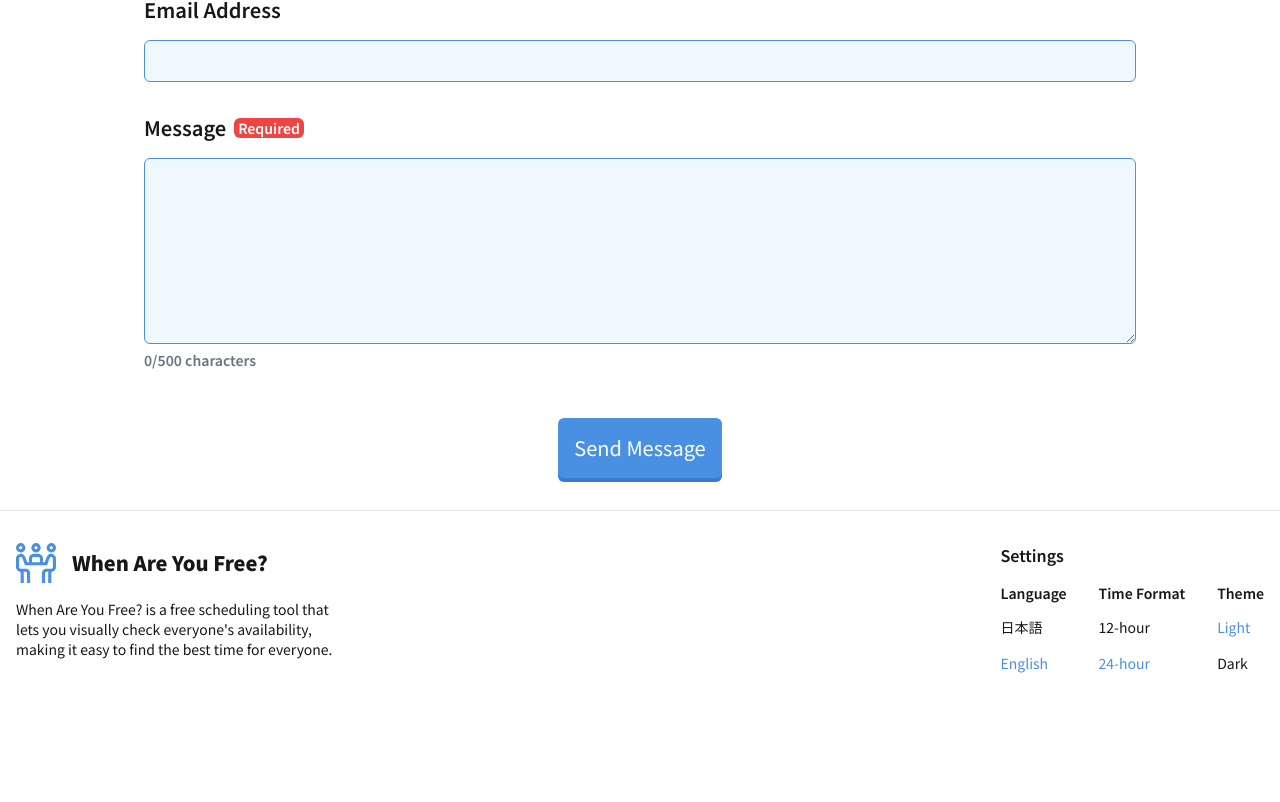
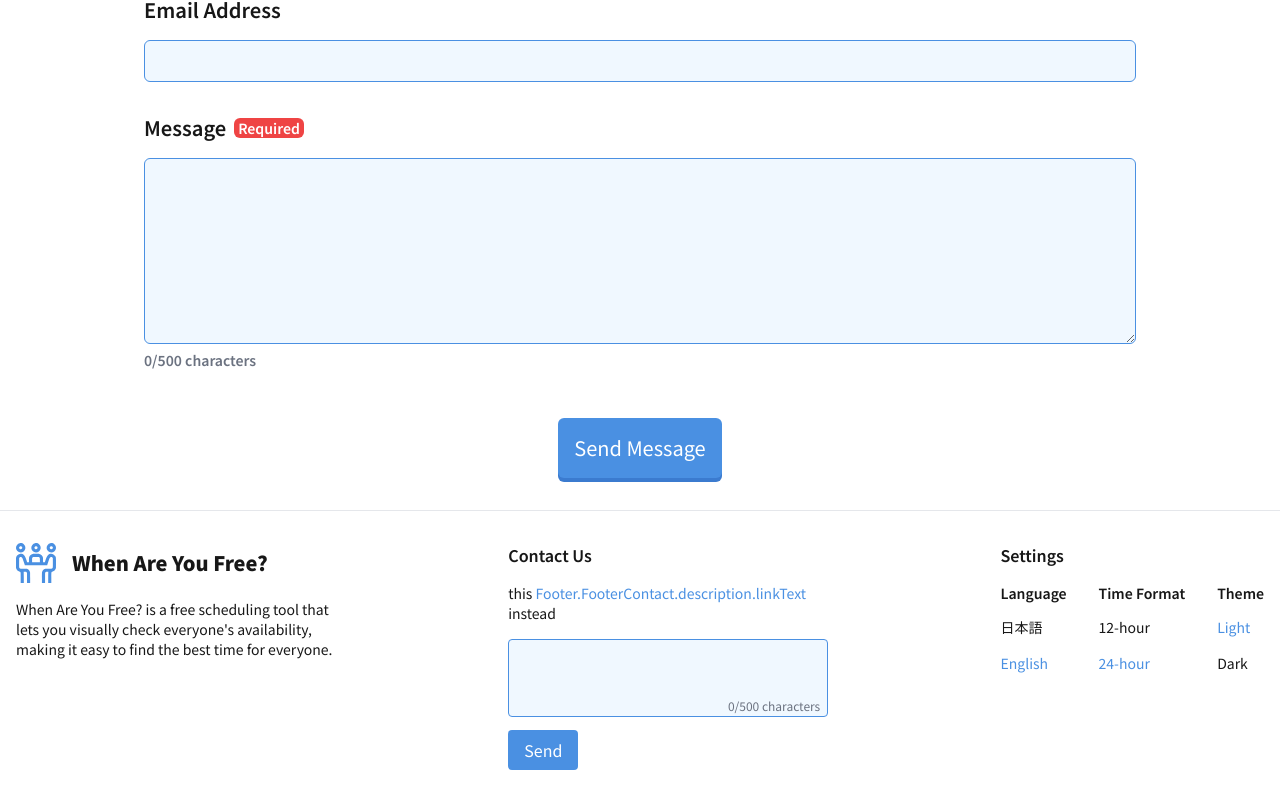
Before and after one commit to takumitoma/itsu-aiteru-scheduler, a Next.js app: page /en/contact in a window 1280 px wide. Shown: the part 474-1276 px from the top of the page. Before the commit the page ends 1181 px from the top, so only its background shows below. Built offline with nearby package versions, Linux system fonts and the light colour scheme.

Commit message:
feat: add FooterContact, contact section to Footer

```diff
--- a/messages/en.json
+++ b/messages/en.json
@@ -40,6 +40,30 @@
         "label": "Theme",
         "light": "Light",
         "dark": "Dark"
+      }
+    },
+    "FooterContact": {
+      "title": "Contact Us",
+      "description": {
+        "responseNote": "If you would like a response, use",
+        "linkPrefix": "this",
+        "linkSuffix": "instead"
+      },
+      "form": {
+        "message": {
+          "characterCount": "{current}/{limit} characters"
+        },
+        "submit": {
+          "button": "Send",
+          "sending": "Sending..."
+        },
+        "response": {
+          "success": "Thank you for your message. "
+        },
+        "errors": {
+          "required": "Please enter your message",
+          "maxLength": "Message cannot be longer than {limit} characters"
+        }
       }
     }
   },
--- a/messages/ja.json
+++ b/messages/ja.json
@@ -40,6 +40,30 @@
         "label": "テーマ",
         "light": "ライト",
         "dark": "ダーク"
+      }
+    },
+    "FooterContact": {
+      "title": "お問い合わせ",
+      "description": {
+        "linkPrefix": "返信をご希望の方は",
+        "linkText": "こちら",
+        "linkSuffix": "をご利用ください"
+      },
+      "form": {
+        "message": {
+          "characterCount": "{current}/{limit} 文字"
+        },
+        "submit": {
+          "button": "送信する",
+          "sending": "送信中..."
+        },
+        "response": {
+          "success": "お問い合わせを受け付けました。ありがとうございます。"
+        },
+        "errors": {
+          "required": "お問い合わせ内容が入力されていません",
+          "maxLength": "お問い合わせ内容は{limit}文字以下でご入力ください"
+        }
       }
     }
   },
--- a/src/components/Footer/Footer.tsx
+++ b/src/components/Footer/Footer.tsx
@@ -3,6 +3,7 @@
 import Image from 'next/image';
 import { useTranslations } from 'next-intl';
 import AppSettings from './AppSettings';
+import FooterContact from './FooterContact';
 
 export default function Footer() {
   const t = useTranslations('Footer');
@@ -23,6 +24,10 @@ export default function Footer() {
           <p className="text-sm">{t('description')}</p>
         </article>
 
+        <section className="w-full md:w-[320px]">
+          <FooterContact />
+        </section>
+
         <AppSettings />
       </div>
     </footer>
--- /dev/null
+++ b/src/components/Footer/FooterContact.tsx
@@ -0,0 +1,123 @@
+import { useRef } from 'react';
+import { Link } from '@/i18n/routing';
+import { useForm, SubmitHandler } from 'react-hook-form';
+import { useTranslations } from 'next-intl';
+import { z } from 'zod';
+import { zodResolver } from '@hookform/resolvers/zod';
+import { BsExclamationCircle } from 'react-icons/bs';
+
+const FORM_LIMIT = 500;
+
+const schema = z.object({
+  message: z.string().min(1).max(FORM_LIMIT),
+});
+
+type FormFields = z.infer<typeof schema>;
+
+export default function FooterContact() {
+  const t = useTranslations('Footer.FooterContact');
+  const honeypotRef = useRef<HTMLInputElement>(null);
+
+  const {
+    register,
+    handleSubmit,
+    reset,
+    watch,
+    formState: { errors, isSubmitting, isSubmitSuccessful },
+  } = useForm<FormFields>({
+    resolver: zodResolver(schema),
+    defaultValues: {
+      message: '',
+    },
+  });
+
+  const messageLength = watch('message')?.length || 0;
+
+  const onSubmit: SubmitHandler<FormFields> = async (data) => {
+    if (honeypotRef.current?.checked) {
+      return;
+    }
+
+    try {
+      await fetch('https://api.web3forms.com/submit', {
+        method: 'POST',
+        headers: {
+          'Content-Type': 'application/json',
+          Accept: 'application/json',
+        },
+        body: JSON.stringify({
+          access_key: 'a43d0e1a-51d3-422b-ac51-ce928b96f9fa',
+          ...data,
+        }),
+      });
+
+      reset();
+    } catch (error) {
+      console.error('Form submission error:', error);
+    }
+  };
+
+  return (
+    <div className="flex flex-col space-y-4">
+      <h4 className="font-semibold">{t('title')}</h4>
+      <p className="text-sm">
+        <span>{t('description.linkPrefix')} </span>
+        <Link href="/contact" className="text-primary">
+          {t('description.linkText')}
+        </Link>
+        <span> {t('description.linkSuffix')}</span>
+      </p>
+
+      <form noValidate onSubmit={handleSubmit(onSubmit)} className="space-y-2">
+        <div className="relative">
+          <textarea
+            rows={3}
+            className="w-full resize-none text-sm p-2 border rounded"
+            {...register('message')}
+          />
+          <p className="text-xs text-gray-500 absolute right-2 bottom-2">
+            {t('form.message.characterCount', {
+              current: messageLength,
+              limit: FORM_LIMIT,
+            })}
+          </p>
+        </div>
+
+        {errors.message && (
+          <div className="flex items-center space-x-1 text-red-500">
+            <BsExclamationCircle />
+            <p className="text-xs">
+              {errors.message.type === 'too_small'
+                ? t('form.errors.required')
+                : t('form.errors.maxLength', { limit: FORM_LIMIT })}
+            </p>
+          </div>
+        )}
+
+        {isSubmitSuccessful && (
+          <div className="text-green-500 text-xs">{t('form.response.success')}</div>
+        )}
+
+        <button
+          type="submit"
+          disabled={isSubmitting}
+          className={`px-4 py-2 bg-primary text-white rounded ${
+            isSubmitting ? 'opacity-50 cursor-not-allowed' : ''
+          }`}
+        >
+          {isSubmitting ? t('form.submit.sending') : t('form.submit.button')}
+        </button>
+
+        {/* Honeypot */}
+        <input
+          type="checkbox"
+          name="contact_me_by_fax_only"
+          ref={honeypotRef}
+          tabIndex={-1}
+          className="absolute top-0 left-0 w-0 h-0 opacity-0 pointer-events-none"
+          aria-hidden="true"
+        />
+      </form>
+    </div>
+  );
+}
```
